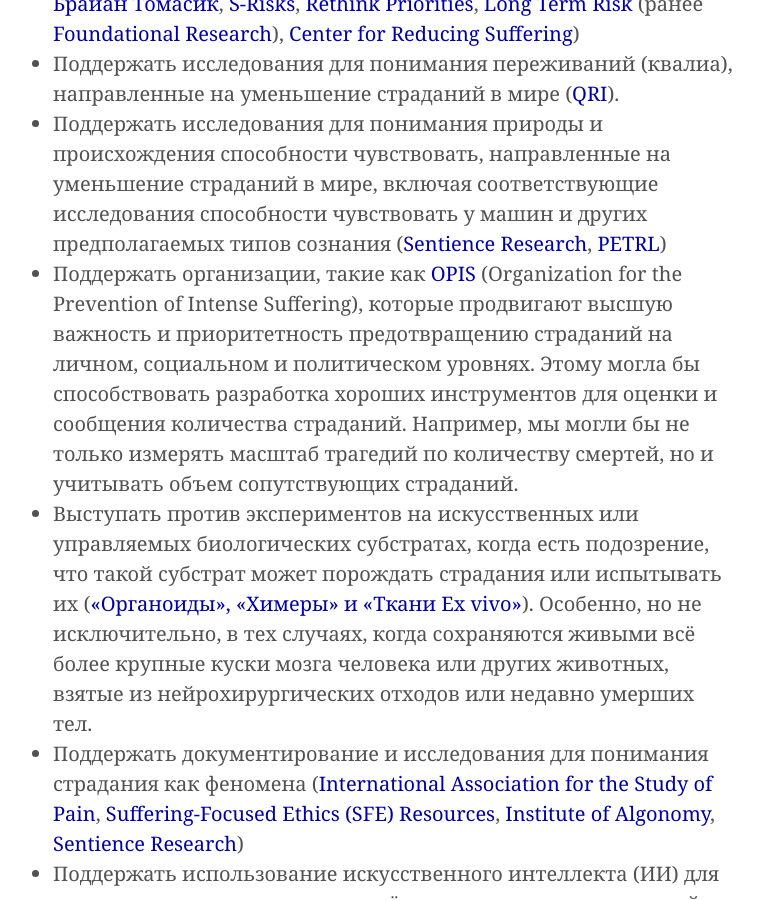
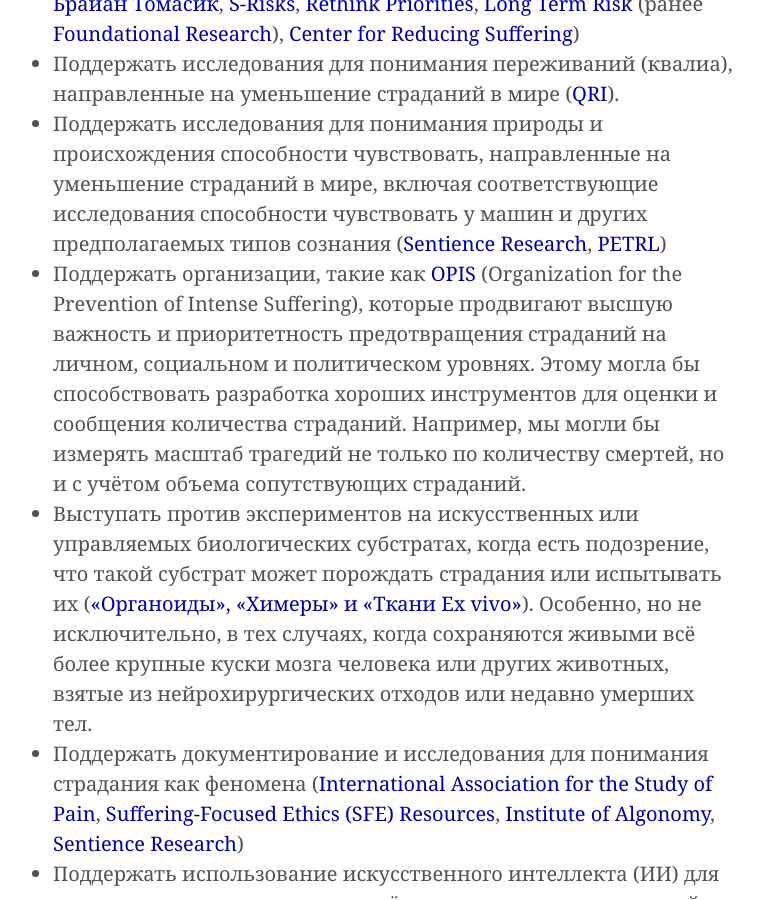
Before and after one commit to ReducingSuffering/reducingsuffering.github.io, a Jekyll site: the page built from _articles/manu-herran-what-can-i-do-to-prevent-intense-suffering.md, in a window 1280 px wide and 900 px high, scrolled down 1921 px. Shown: the whole window, without its empty margins (267-1030 px from the left). Built offline with Jekyll 4.4.1, drawn with Linux system fonts in a browser that asks for light colours.

Commit message:
Update manu-herran-what-can-i-do-to-prevent-intense-suffering.md

```diff
--- a/_articles/manu-herran-what-can-i-do-to-prevent-intense-suffering.md
+++ b/_articles/manu-herran-what-can-i-do-to-prevent-intense-suffering.md
@@ -36,7 +36,7 @@
 - Поддержать глубокие стратегические исследования с целью уменьшению страданий ([Саймон Кнутссон](http://www.simonknutsson.com/), [Магнус Виндинг](https://magnusvinding.com/), [Брайан Томасик](https://reducing-suffering.org/), [S-Risks](https://s-risks.org/), [Rethink Priorities](https://www.rethinkpriorities.org/), [Long Term Risk](https://longtermrisk.org/) (ранее [Foundational Research](https://foundational-research.org/)), [Center for Reducing Suffering](https://centerforreducingsuffering.org/))
 - Поддержать исследования для понимания переживаний (квалиа), направленные на уменьшение страданий в мире ([QRI](https://www.qualiaresearchinstitute.org/)).
 - Поддержать исследования для понимания природы и происхождения способности чувствовать, направленные на уменьшение страданий в мире, включая соответствующие исследования способности чувствовать у машин и других предполагаемых типов сознания ([Sentience Research](http://sentience-research.org/), [PETRL](http://petrl.org/))
-- Поддержать организации, такие как [OPIS](https://www.preventsuffering.org/) (Organization for the Prevention of Intense Suffering), которые продвигают высшую важность и приоритетность предотвращению страданий на личном, социальном и политическом уровнях. Этому могла бы способствовать разработка хороших инструментов для оценки и сообщения количества страданий. Например, мы могли бы не только измерять масштаб трагедий по количеству смертей, но и учитывать объем сопутствующих страданий.
+- Поддержать организации, такие как [OPIS](https://www.preventsuffering.org/) (Organization for the Prevention of Intense Suffering), которые продвигают высшую важность и приоритетность предотвращения страданий на личном, социальном и политическом уровнях. Этому могла бы способствовать разработка хороших инструментов для оценки и сообщения количества страданий. Например, мы могли бы измерять масштаб трагедий не только по количеству смертей, но и с учётом объема сопутствующих страданий.
 - Выступать против экспериментов на искусственных или управляемых биологических субстратах, когда есть подозрение, что такой субстрат может порождать страдания или испытывать их ([«Органоиды», «Химеры» и «Ткани Ex vivo»](https://manuherran.com/types-of-suffering-based-on-their-uncertainty/)). Особенно, но не исключительно, в тех случаях, когда сохраняются живыми всё более крупные куски мозга человека или других животных, взятые из нейрохирургических отходов или недавно умерших тел.
 - Поддержать документирование и исследования для понимания страдания как феномена ([International Association for the Study of Pain](https://www.iasp-pain.org/), [Suffering-Focused Ethics (SFE) Resources](https://suffering-focused-ethics.surge.sh/), [Institute of Algonomy](https://docs.google.com/document/d/1cyDnDBxQKarKjeug2YJTv7XNTlVY-v9sQL45-Q2BFac/), [Sentience Research](https://sentience-research.org/))
 - Поддержать использование искусственного интеллекта (ИИ) для построения лучшего мира, всерьёз принимая риски страданий ([Ethics Net](https://www.ethicsnet.org/))
```
